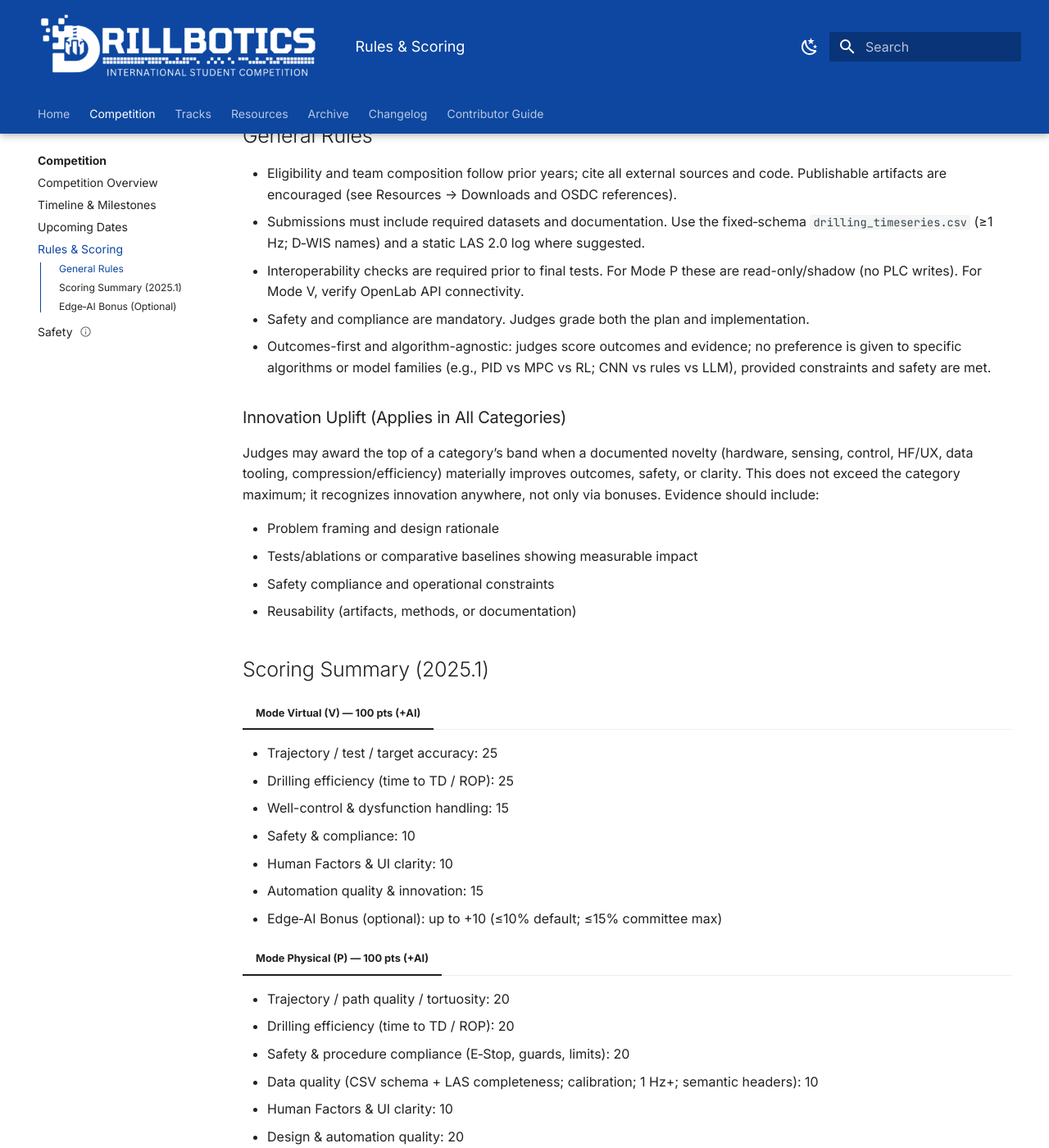
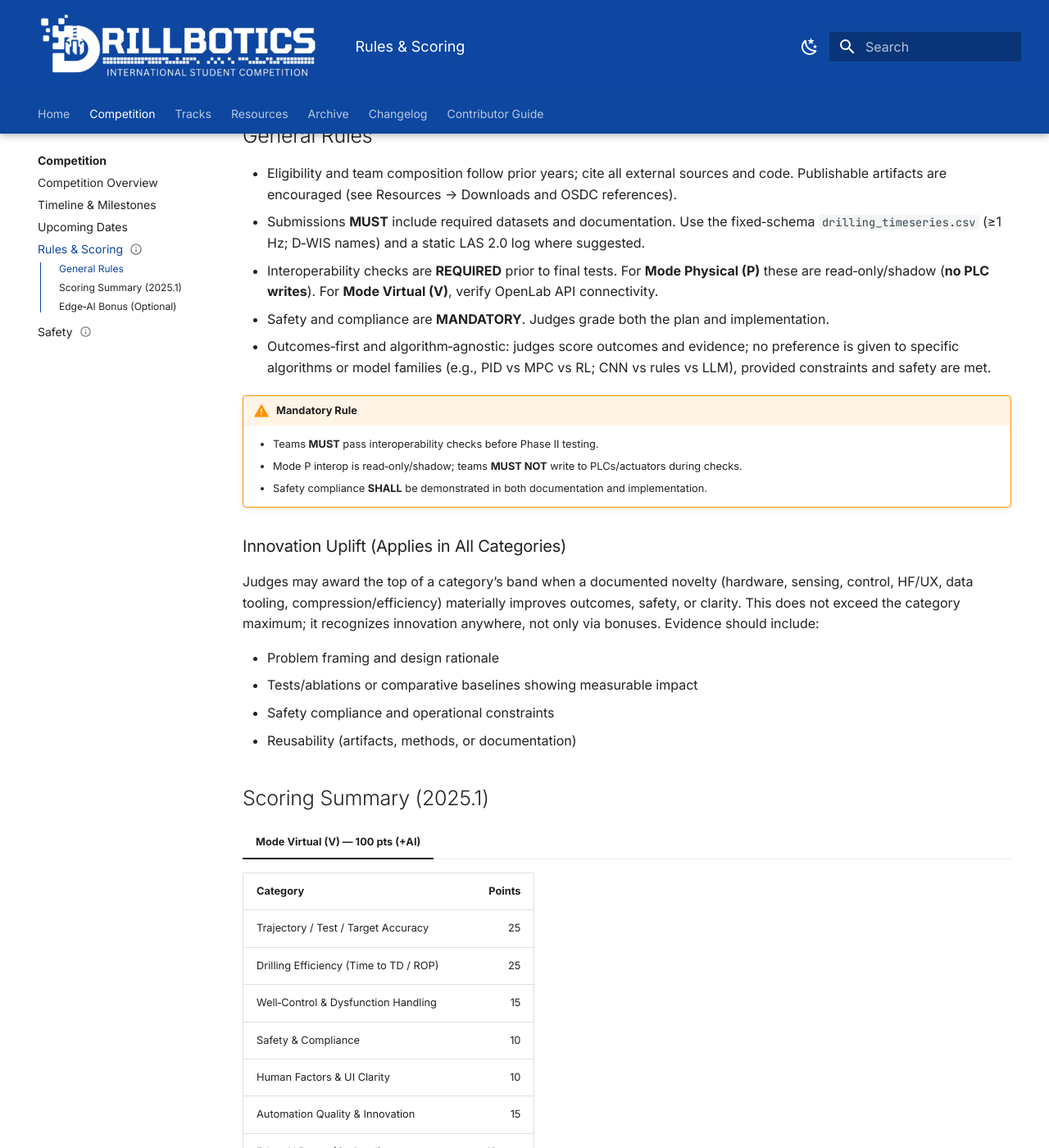
Before and after one commit to Open-Source-Drilling-Community/drillbotics-guidelines, an MkDocs documentation site: the page built from docs/competition/rules-scoring.md, in a window 1280 px wide and 1400 px high, scrolled down 323 px. Shown: the whole window at 82% size. Built offline with MkDocs 1.6.1 and Material for MkDocs 9.7.7, drawn with Linux system fonts in a browser that asks for light colours; comment, search, counter and statistics services are not loaded; the version menu is left out; some of the changed text lies outside the part shown.

Commit message:
📝 docs(competition): update rules and scoring for clarity and compliance
- emphasize mandatory requirements for datasets, documentation, and interop checks
- add warnings detailing Mode P interop restrictions and safety compliance
- convert scoring lists into tables for Mode Virtual and Mode Physical categories
- clarify Edge-AI bonus scoring and caps
- note interop demo as Pass/Fail gate before Phase II

📝 docs(group-a): revise technical specs for discovery and interoperability

- enforce design rules to avoid hard-coding node IDs, require dynamic browsing
- clarify interoperability check recommendations and formatting
- update headers and formatting for consistency and emphasis

```diff
--- a/docs/competition/rules-scoring.md
+++ b/docs/competition/rules-scoring.md
@@ -12,10 +13,15 @@ This section summarizes the 2025.1 rules and how teams are scored. Track‑speci
 ## General Rules
 
 - Eligibility and team composition follow prior years; cite all external sources and code. Publishable artifacts are encouraged (see Resources → Downloads and OSDC references).
-- Submissions must include required datasets and documentation. Use the fixed‑schema `drilling_timeseries.csv` (≥1 Hz; D‑WIS names) and a static LAS 2.0 log where suggested.
-- Interoperability checks are required prior to final tests. For Mode P these are read-only/shadow (no PLC writes). For Mode V, verify OpenLab API connectivity.
-- Safety and compliance are mandatory. Judges grade both the plan and implementation.
-- Outcomes-first and algorithm-agnostic: judges score outcomes and evidence; no preference is given to specific algorithms or model families (e.g., PID vs MPC vs RL; CNN vs rules vs LLM), provided constraints and safety are met.
+- Submissions **MUST** include required datasets and documentation. Use the fixed‑schema `drilling_timeseries.csv` (≥1 Hz; D‑WIS names) and a static LAS 2.0 log where suggested.
+- Interoperability checks are **REQUIRED** prior to final tests. For **Mode Physical (P)** these are read‑only/shadow (**no PLC writes**). For **Mode Virtual (V)**, verify OpenLab API connectivity.
+- Safety and compliance are **MANDATORY**. Judges grade both the plan and implementation.
+- Outcomes‑first and algorithm‑agnostic: judges score outcomes and evidence; no preference is given to specific algorithms or model families (e.g., PID vs MPC vs RL; CNN vs rules vs LLM), provided constraints and safety are met.
+
+!!! warning "Mandatory Rule"
+    - Teams **MUST** pass interoperability checks before Phase II testing.
+    - Mode P interop is read‑only/shadow; teams **MUST NOT** write to PLCs/actuators during checks.
+    - Safety compliance **SHALL** be demonstrated in both documentation and implementation.
 
 ### Innovation Uplift (Applies in All Categories)
 
@@ -30,29 +36,35 @@ Judges may award the top of a category’s band when a documented novelty (hardw
 
 === "Mode Virtual (V) — 100 pts (+AI)"
 
-- Trajectory / test / target accuracy: 25
-- Drilling efficiency (time to TD / ROP): 25
-- Well-control & dysfunction handling: 15
-- Safety & compliance: 10
-- Human Factors & UI clarity: 10
-- Automation quality & innovation: 15
-- Edge‑AI Bonus (optional): up to +10 (≤10% default; ≤15% committee max)
+| Category | Points |
+| --- | ---: |
+| Trajectory / Test / Target Accuracy | 25 |
+| Drilling Efficiency (Time to TD / ROP) | 25 |
+| Well‑Control & Dysfunction Handling | 15 |
+| Safety & Compliance | 10 |
+| Human Factors & UI Clarity | 10 |
+| Automation Quality & Innovation | 15 |
+| Edge‑AI Bonus (Optional) | +10 max |
 
 === "Mode Physical (P) — 100 pts (+AI)"
 
-- Trajectory / path quality / tortuosity: 20
-- Drilling efficiency (time to TD / ROP): 20
-- Safety & procedure compliance (E‑Stop, guards, limits): 20
-- Data quality (CSV schema + LAS completeness; calibration; 1 Hz+; semantic headers): 10
-- Human Factors & UI clarity: 10
-- Design & automation quality: 20
-- Interop demo: Pass/Fail gate before Phase II
-- Edge‑AI Bonus (optional): up to +10 (≤10% default; ≤15% committee max)
+| Category | Points |
+| --- | ---: |
+| Trajectory / Path Quality / Tortuosity | 20 |
+| Drilling Efficiency (Time to TD / ROP) | 20 |
+| Safety & Procedure Compliance (E‑Stop, Guards, Limits) | 20 |
+| Data Quality (CSV Schema + LAS, Calibration, ≥1 Hz, Semantic Headers) | 10 |
+| Human Factors & UI Clarity | 10 |
+| Design & Automation Quality | 20 |
+| Edge‑AI Bonus (Optional) | +10 max |
+
+!!! warning "Mandatory Rule"
+    Interop demo is a Pass/Fail gate before Phase II. Teams **MUST** pass interop to proceed.
 
 ## Edge‑AI Bonus (Optional)
 
-- Scored on correctness vs ground truth windows, grounding to CSV, latency/footprint, clarity/safety, and innovation. AI score is scaled to a maximum of +10 points.
-- Default cap is 10% of total; committee may raise to ≤15%.
+- Scored on correctness vs ground‑truth windows, grounding to CSV, latency/footprint, clarity/safety, and innovation. AI score is scaled to a maximum of **+10** points.
+- Default cap is **10%** of total; committee may raise to **≤15%**.
 
 --8<-- "_includes/edge-ai.md"
 
```
Also changed, not shown: other parts of docs/competition/rules-scoring.md (+1 -0 lines), docs/tracks/group-a/technical-specs.md (+6 -4 lines).
